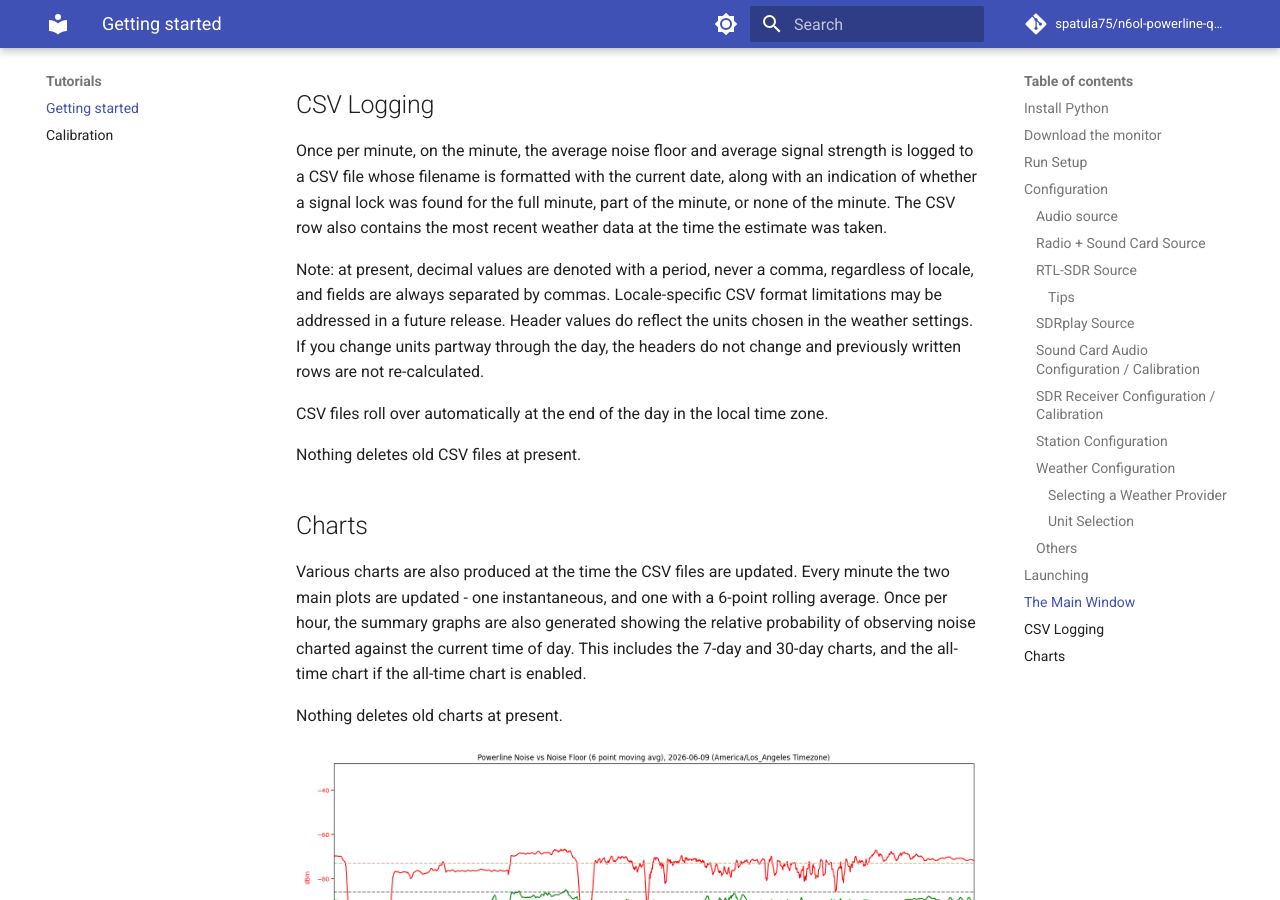
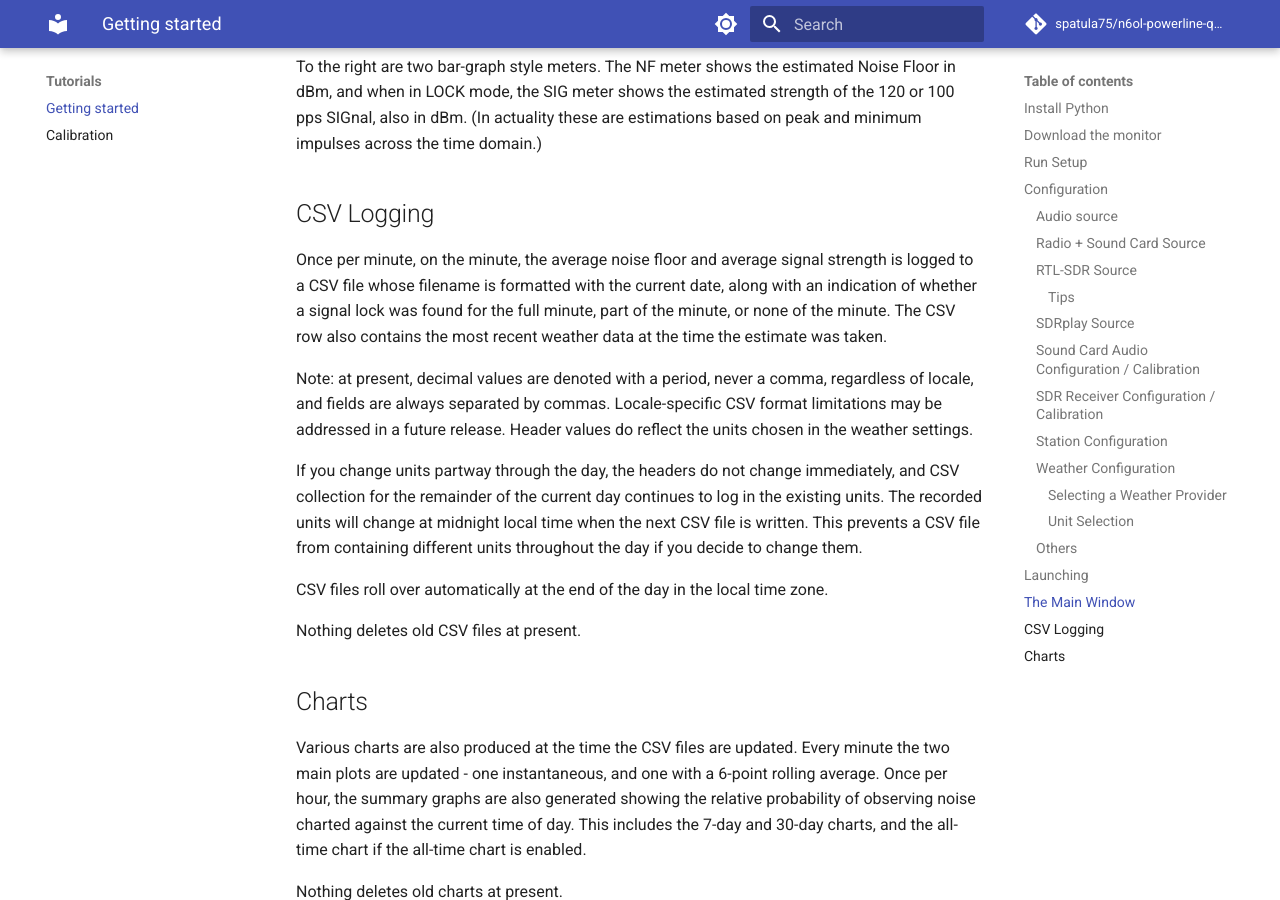
Before and after one commit to spatula75/n6ol-powerline-qrm-monitor, an MkDocs documentation site: the page built from docs/tutorials/getting-started.md, in a window 1280 px wide and 900 px high, scrolled down 5832 px. Built offline with MkDocs 1.6.1 and Material for MkDocs 9.7.7, drawn with Linux system fonts in a browser that asks for light colours; comment, search, counter and statistics services are not loaded; some of the changed text lies outside the part shown.

Commit message:
Explain in the setup guide when a units change reaches the CSV

```diff
--- a/docs/tutorials/getting-started.md
+++ b/docs/tutorials/getting-started.md
@@ -55,7 +55,11 @@ once.
 
 The monitor has many options. The most critical ones will be covered here; others can be found in the how-to guides.
 Each section of the configuration file corresponds to a section in the configuration program. Enter a section
-with the `ENTER` key and go back with the `ESC` key. Use arrow keys to navigate. Start with Audio.
+with the `ENTER` key and go back with the `ESC` key.  Use arrow keys and `TAB` to navigate.
+
+Note: after making changes it is necessary to restart the monitor for those changes to take effect.
+
+Let's start with Audio.
 
 ### Audio source
 
@@ -221,8 +225,12 @@ the estimate was taken.
 
 Note: at present, decimal values are denoted with a period, never a comma, regardless of locale, and fields are
 always separated by commas.  Locale-specific CSV format limitations may be addressed in a future release.  Header
-values do reflect the units chosen in the weather settings.  If you change units partway through the day, the
-headers do not change and previously written rows are not re-calculated.
+values do reflect the units chosen in the weather settings.
+
+If you change units partway through the day, the headers do not change immediately, and CSV collection for the
+remainder of the current day continues to log in the existing units.  The recorded units will change at midnight
+local time when the next CSV file is written.  This prevents a CSV file from containing different units throughout
+the day if you decide to change them.
 
 CSV files roll over automatically at the end of the day in the local time zone.
 
```
Also changed, not shown: other parts of docs/tutorials/getting-started.md (+1 -1 lines).
